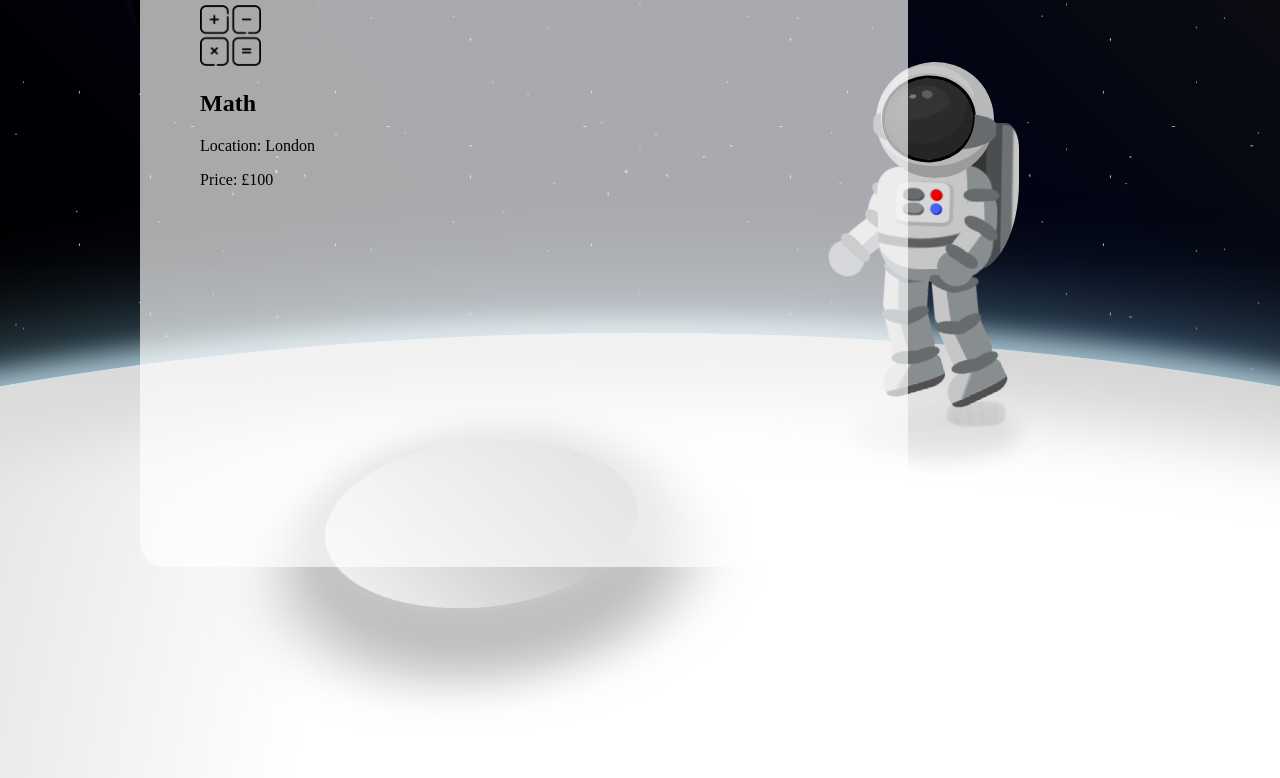
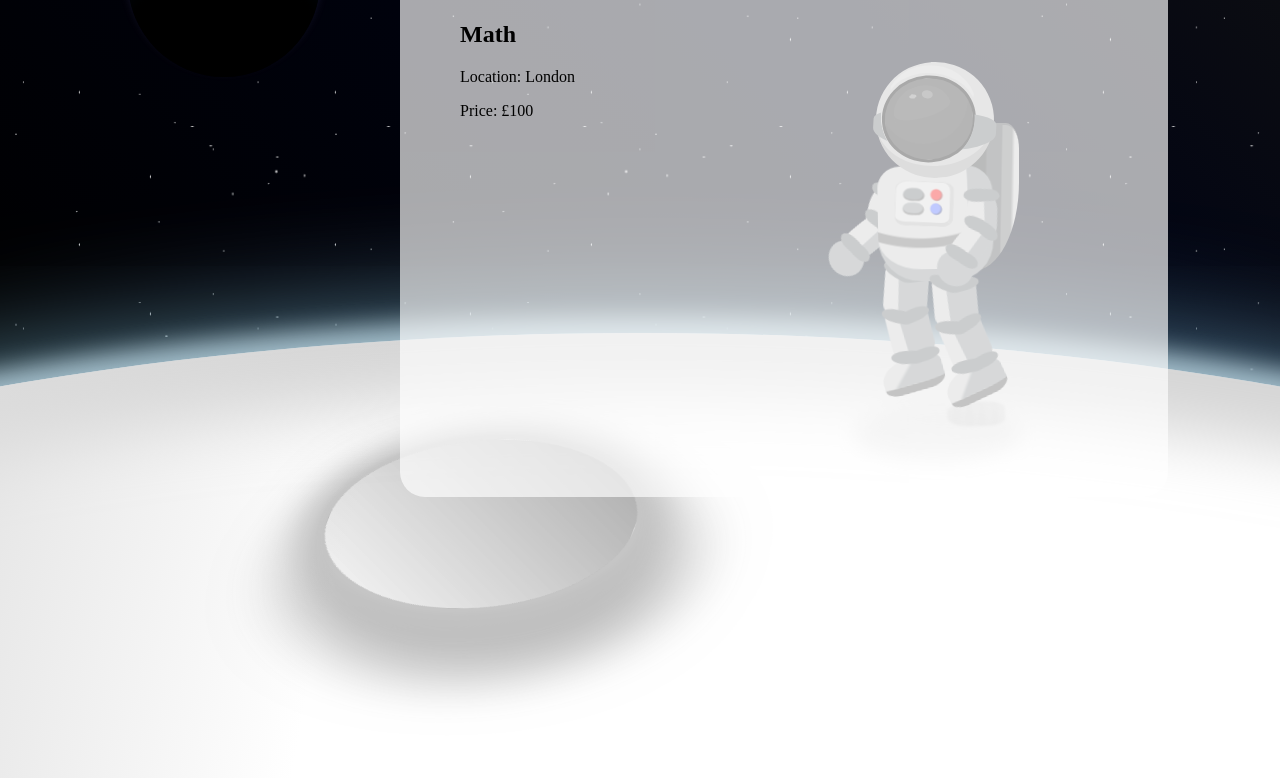
Before and after one commit to edofrata/Coursework_WApp, a plain HTML site: page index.html in a window 1280 px wide. Shown: the part 243-1021 px from the top of the page. Drawn offline with nearby package versions, Linux system fonts and the light colour scheme.

Commit message:
Added Changes to CSS

```diff
--- a/Style.css
+++ b/Style.css
@@ -25,9 +25,9 @@ body {
     width: 60%;
     height: 600px;
     top: 55%;
-    left: 50%;
+    left:900px;
     margin-right: 50%;
-    margin-top: -18%;
+    margin-top: -300px;
     /* this is half the height of your div*/
     margin-left: -500px;
     /*this is half of width of your div*/
```
